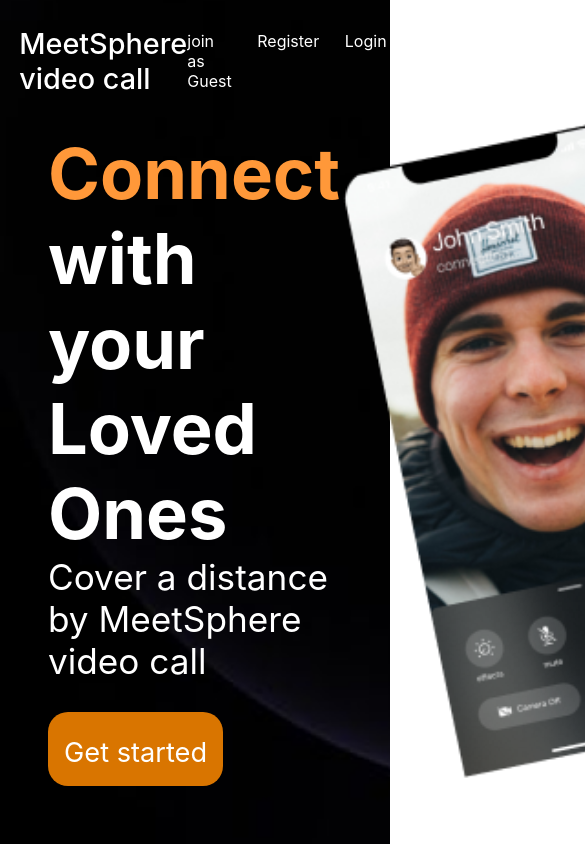
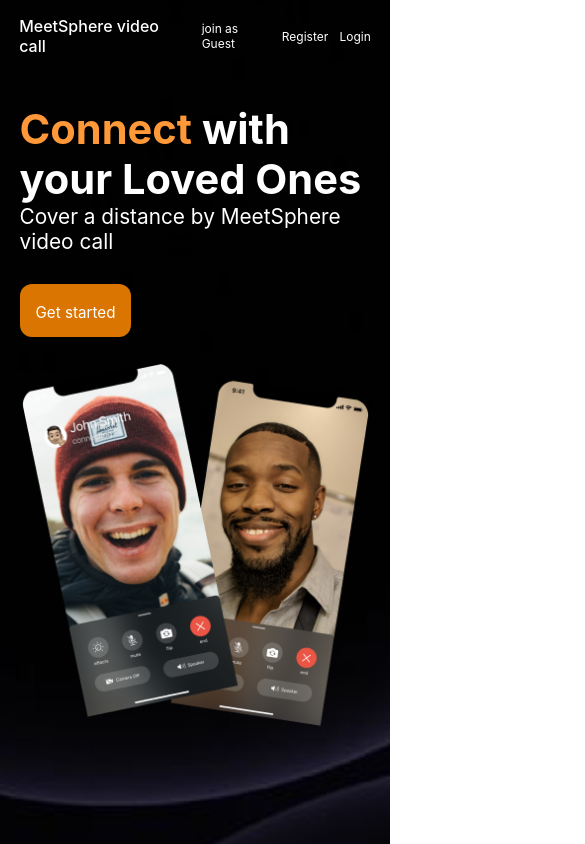
Before and after one commit to Yash-wakchaure/MeetSphere-Video-Call, a React app in the folder frontend/: page / in a window 390 px wide. Shown: the top 844 px of the page, 585 px wide, since content can reach past the window. Built offline with nearby package versions, Linux system fonts and the light colour scheme; the HTML template or start-up script is replaced by a standard one.

Commit message:
Adding media query

```diff
--- a/frontend/src/App.css
+++ b/frontend/src/App.css
@@ -1,11 +1,12 @@
 .landingPageContainer{
-  width: 100vw;
-  height: 100vh;
+  width: 100%;
+  min-height: 100vh;
   background: url("/background.png");
   background-repeat: no-repeat;
   background-size: cover;
+  background-position: center;
   color: white;
-
+  overflow-x: hidden;
 }
 
 .landingPageContainer nav{
@@ -17,34 +18,38 @@
 }
 
 .landingPageContainer nav h2{
-  font-size: 1.8rem;
+  font-size: clamp(1rem, 3vw, 1.8rem);
   font-weight: 500;
 }
 
 .landingPageContainer nav .navList {
   display: flex;
-  gap: 1.6rem;
+  gap: clamp(0.7rem, 2vw, 1.6rem);
   cursor: pointer;
-
+  align-items: center;
+  font-size: clamp(0.75rem, 2vw, 1rem);
 }
 
 .landingMainContainer {
   display: flex;
   justify-content: space-between;
-  padding-inline: 3rem;
-  height: 80vh;
+  gap: 2rem;
+  padding-inline: clamp(1.2rem, 5vw, 3rem);
+  min-height: calc(100vh - 6.5rem);
   align-items: center;
 }
 
 .landingMainContainer >div:nth-child(1){
-      font-size: 2.2rem;
+  flex: 1 1 18rem;
+  font-size: clamp(1.3rem, 4vw, 2.2rem);
+  max-width: 31rem;
 }
 
 .landingMainContainer >div:nth-child(1) div[role = 'button'] {
      background: #D97500 ;
      width: fit-content;
-     padding: 1rem;
-     border-radius: 20px;
+     padding: 0.85rem 1rem;
+     border-radius: 12px;
      margin-top: 1.9rem;
 
 }
@@ -52,12 +57,51 @@
 .landingMainContainer >div:nth-child(1) div[role = 'button'] a {
    text-decoration: none;
    color: white;
-   font-size: 1.7rem;
+   font-size: clamp(0.95rem, 2vw, 1.7rem);
+}
+
+.landingMainContainer >div:nth-child(2){
+  flex: 1 1 18rem;
+  display: flex;
+  justify-content: center;
 }
 
 .landingMainContainer >div:nth-child(2) img{
- height: 80vh;
- width: auto;
+ width: min(100%, 34rem);
+ height: auto;
+ max-height: 70vh;
+ object-fit: contain;
+}
+
+@media (max-width: 700px) {
+  .landingPageContainer nav{
+    padding-block: 1rem;
+    gap: 1rem;
+  }
+
+  .landingMainContainer {
+    flex-direction: column;
+    justify-content: center;
+    gap: 1.5rem;
+    min-height: auto;
+    padding-block: 2rem;
+    text-align: left;
+  }
+
+  .landingMainContainer >div:nth-child(1){
+    flex: 0 1 auto;
+    width: 100%;
+  }
+
+  .landingMainContainer >div:nth-child(2){
+    flex: 0 1 auto;
+    width: 100%;
+  }
+
+  .landingMainContainer >div:nth-child(2) img{
+    width: min(100%, 22rem);
+    max-height: 48vh;
+  }
 }
 
 .navBar {
--- a/frontend/src/pages/landing.jsx
+++ b/frontend/src/pages/landing.jsx
@@ -1,3 +1,4 @@
+import React from "react";
 import "../App.css"
 import { Link, useNavigate } from "react-router-dom";
 
```
